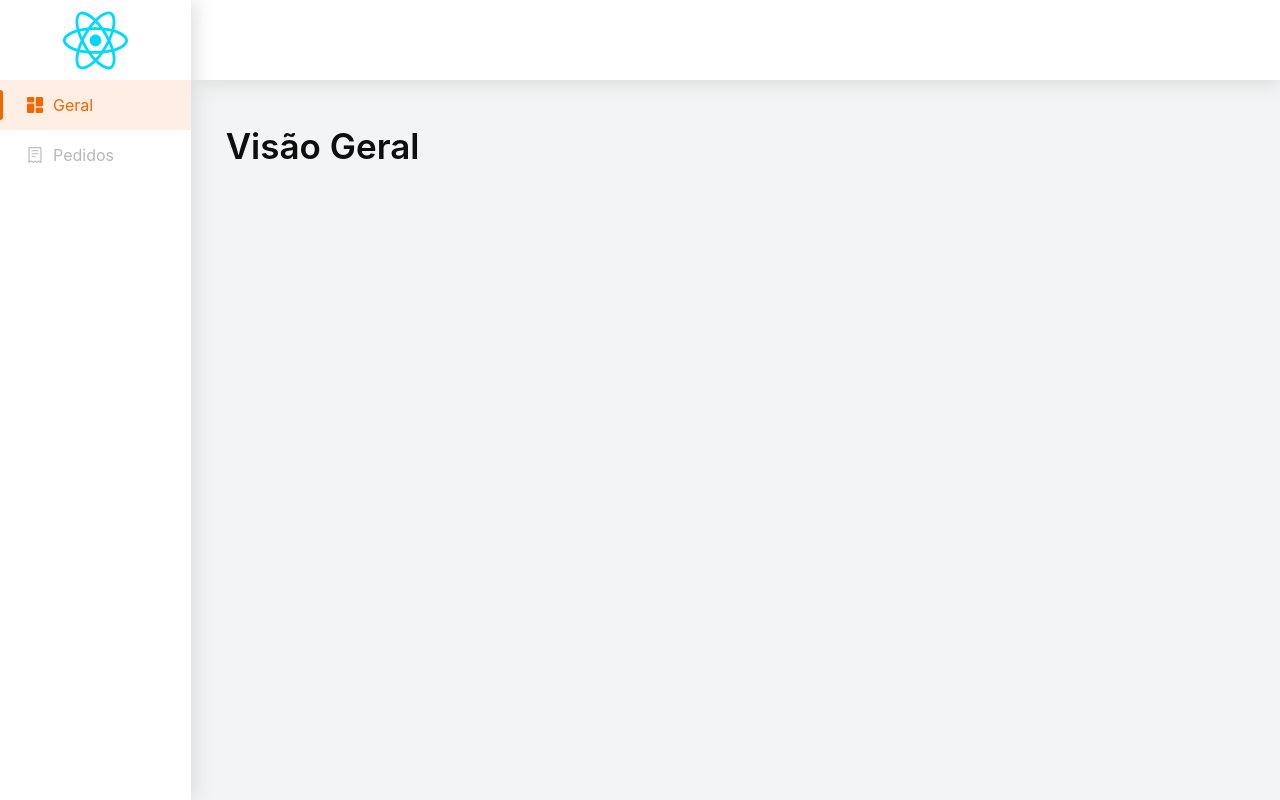
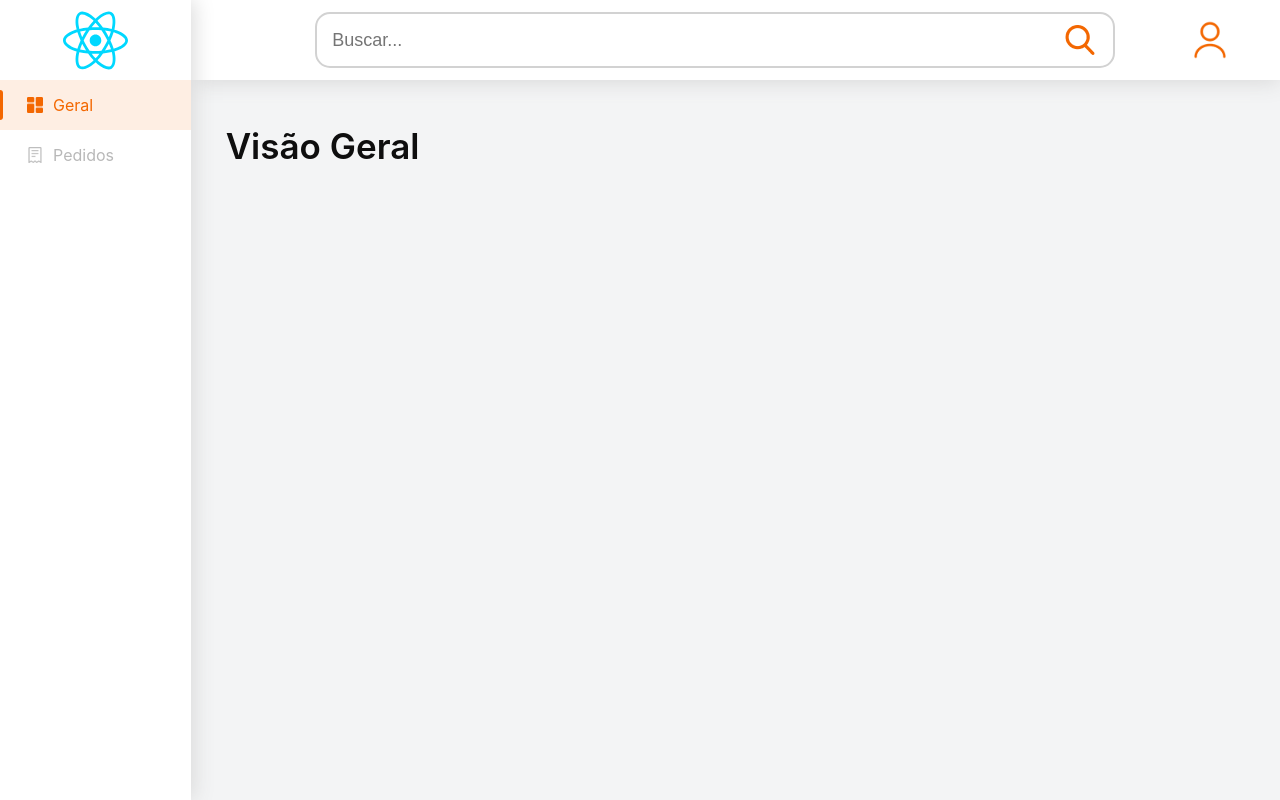
Before and after one commit to Javex-Inc/panchito-frontend, a React (Vite) app: page / in a window 1280 px wide. Built offline with nearby package versions, Linux system fonts and the light colour scheme.

Commit message:
feat: implements top bar interface

```diff
--- a/src/App.css
+++ b/src/App.css
@@ -13,13 +13,6 @@
   width: 100%;
 }
 
-.topBar {
-  width: 100%;
-  height: 5rem;
-  background-color: #ffffff;
-  box-shadow: 0px 3px 20px 0px #dadada;
-}
-
 .router {
   max-height: 100%;
 }
--- a/src/App.jsx
+++ b/src/App.jsx
@@ -6,6 +6,7 @@ import './App.css'
 import SideBar from './components/SideBar';
 import Overview from './pages/Overview';
 import Orders from './pages/Orders';
+import TopBar from './components/TopBar';
 
 
 function App() {
@@ -13,7 +14,7 @@ function App() {
     <div className='appContainer'>
       <SideBar />
       <div className='appContent'>
-        <div className='topBar'></div>
+        <TopBar />
         <div className='router'>
           <Routes >
             <Route path='/' element={<Overview />} />
--- a/src/components/SideBar/index.jsx
+++ b/src/components/SideBar/index.jsx
@@ -8,10 +8,10 @@ function SideBar() {
 
     return (
         <div className='sideBar'>
-            <div className="mainIcon">
+            <div className='mainIcon'>
                 <img src="src/assets/react.svg"/>
             </div>
-            <div className="options">
+            <div className='options'>
                 <OptionCard title={'Geral'} path={'/'} active={active} iconName={'dashboard'} onClick={() => setActive('Geral')}/>
                 <OptionCard title={'Pedidos'} path={'/orders'} active={active} iconName={'order'} onClick={() => setActive('Pedidos')}/>
             </div>
--- /dev/null
+++ b/src/components/TopBar/index.jsx
@@ -0,0 +1,22 @@
+import './style.css'
+
+function TopBar() {
+    return (
+        <div className='topBar'>
+            <div className='topBarContent'>
+                <div className='topBarSpacer'></div>
+                <div className='topBarSearch'>
+                    <input type="text" placeholder='Buscar...'/>
+                    <div className='searchIcon'>
+                        <img src="src/assets/icons/active/search.png"/>
+                    </div>
+                </div>
+                <div className='topBarIcon'>
+                    <img src="src/assets/icons/active/user.png"/>
+                </div>
+            </div>
+        </div>
+    )
+}
+
+export default TopBar
--- /dev/null
+++ b/src/components/TopBar/style.css
@@ -0,0 +1,60 @@
+.topBar {
+    width: 100%;
+    height: 5rem;
+    display: flex;
+    flex-direction: row;
+    justify-content: center;
+    align-items: center;
+    background-color: #ffffff;
+    box-shadow: 0px 3px 20px 0px #dadada;
+}
+
+.topBarContent {
+    width: 100%;
+    display: flex;
+    flex-direction: row;
+    justify-content: space-between;
+    align-items: center;
+    padding-inline: 50px;
+}
+
+.topBarSearch {
+    width: 50rem;
+    display: flex;
+    justify-content: center;
+    align-items: center;
+    position: relative;
+}
+
+.topBarSearch input {
+    width: 100%;
+    height: 3.5rem;
+    font-size: 18px;
+    border: 2px solid #d2d2d2;
+    border-radius: 15px;
+    padding-left: 15px;
+    padding-right: 70px;
+}
+
+.searchIcon {
+    width: 70px;
+    height: 3.5rem;
+    display: flex;
+    justify-content: center;
+    align-items: center;
+    position: absolute;
+    right: 0;
+}
+
+.topBarIcon {
+    width: 40px;
+    height: 40px;
+    display: flex;
+    justify-content: center;
+    align-items: center;
+}
+
+.topBarIcon img {
+    max-width: 100%;
+    max-height: 100%;
+}
```
Also changed, not shown: src/assets/icons/active/search.png (added), src/assets/icons/active/user.png (added).
